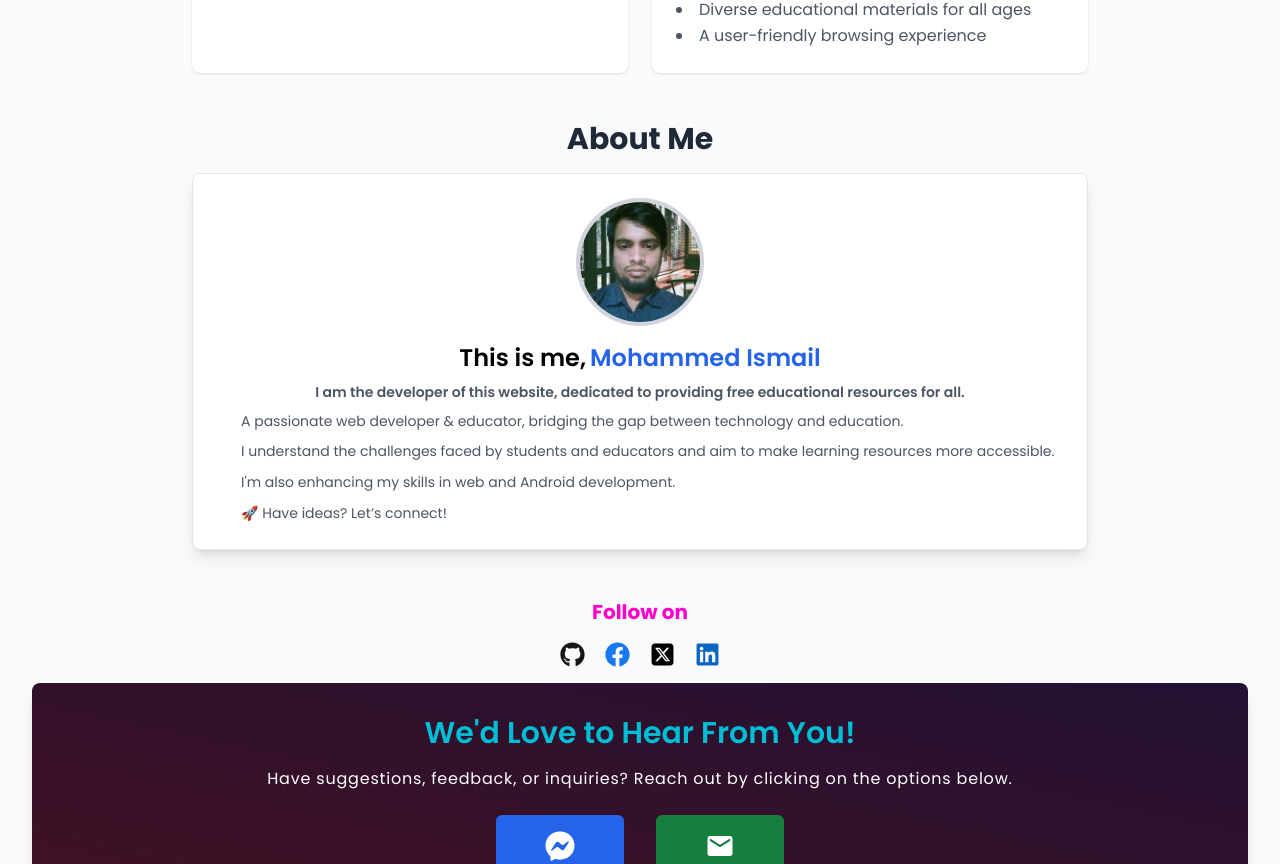
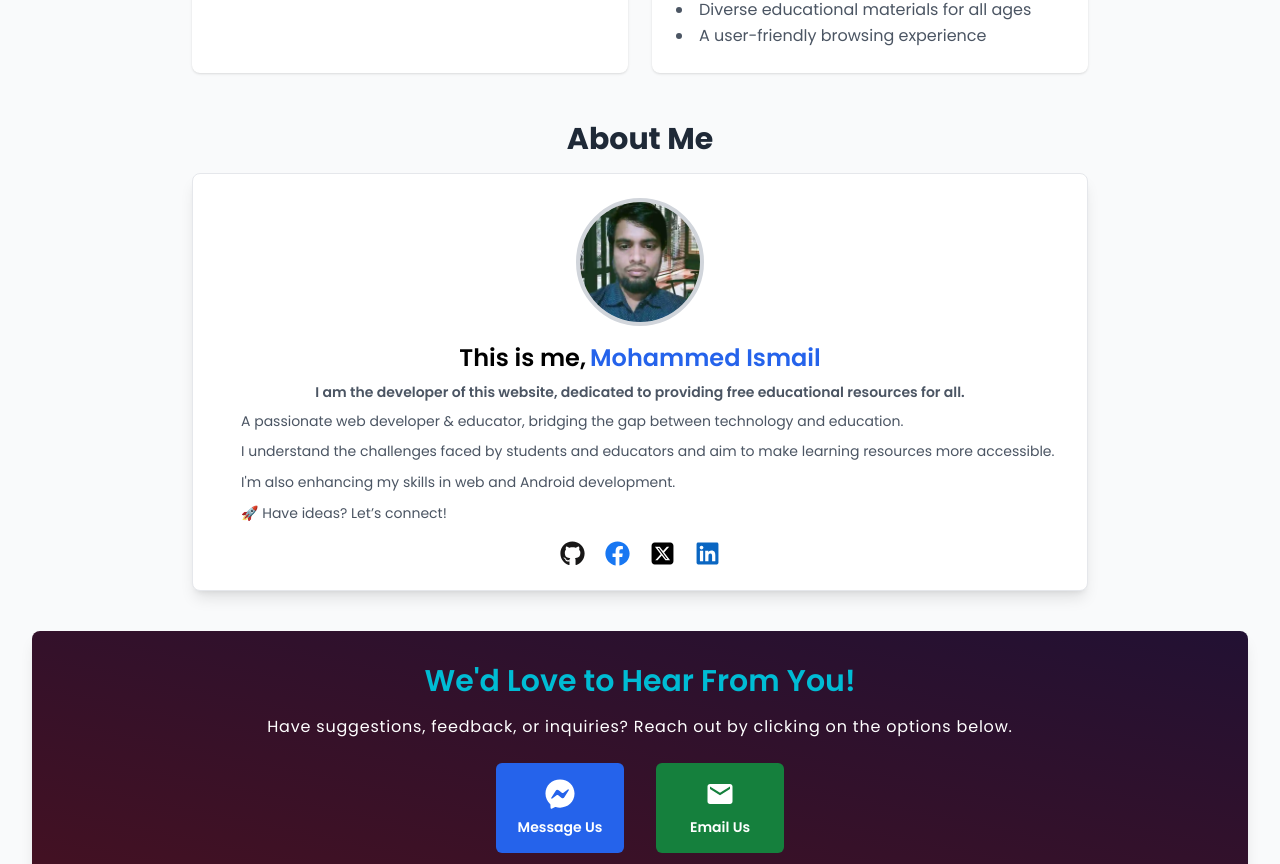
Before and after one commit to mdaleardc/myanmar-books-client, a React (Vite) app: page / in a window 1280 px wide. Shown: the part 680-1544 px from the top of the page. Built offline with nearby package versions, Linux system fonts and the light colour scheme; no server answers.

Commit message:
social  change

```diff
--- a/src/components/About.jsx
+++ b/src/components/About.jsx
@@ -35,7 +35,7 @@ const About = () => {
       </div>
 
 {/* About Me Section */}
-<div className="mt-12">
+<div className="mt-12 mb-10">
   <h3 className="text-3xl font-bold text-gray-800 mb-4 text-center">About Me</h3>
 
   <div className="max-w-4xl mx-auto text-center">
@@ -75,13 +75,7 @@ const About = () => {
       <p className="indent-6 text-gray-600 mt-2 text-sm leading-relaxed text-justify">
         🚀 Have ideas? Let’s connect!
       </p>
-    </div>
-  </div>
-</div>
-
-      <div className="mt-12 max-w-4xl mx-auto text-center">
-        <h4 className="text-xl font-bold text-center text-[#ff00cc]">Follow on</h4>
-        <div className='mx-auto text-center flex flex-row items-center justify-center gap-5 mt-4'>
+            <div className='mx-auto text-center flex flex-row items-center justify-center gap-5 mt-4'>
           <a
             aria-label='Follow me on github'
             href='https://github.com/mdaleardc' target='_blank'>
@@ -97,7 +91,9 @@ const About = () => {
             <FaLinkedin size='25' className='text-[#0A66C2] h-[25px] w-[25px]' />
           </a>
         </div>
-      </div>
+        </div>
+  </div>
+</div>
 
       <Contact />
     </section>
```
